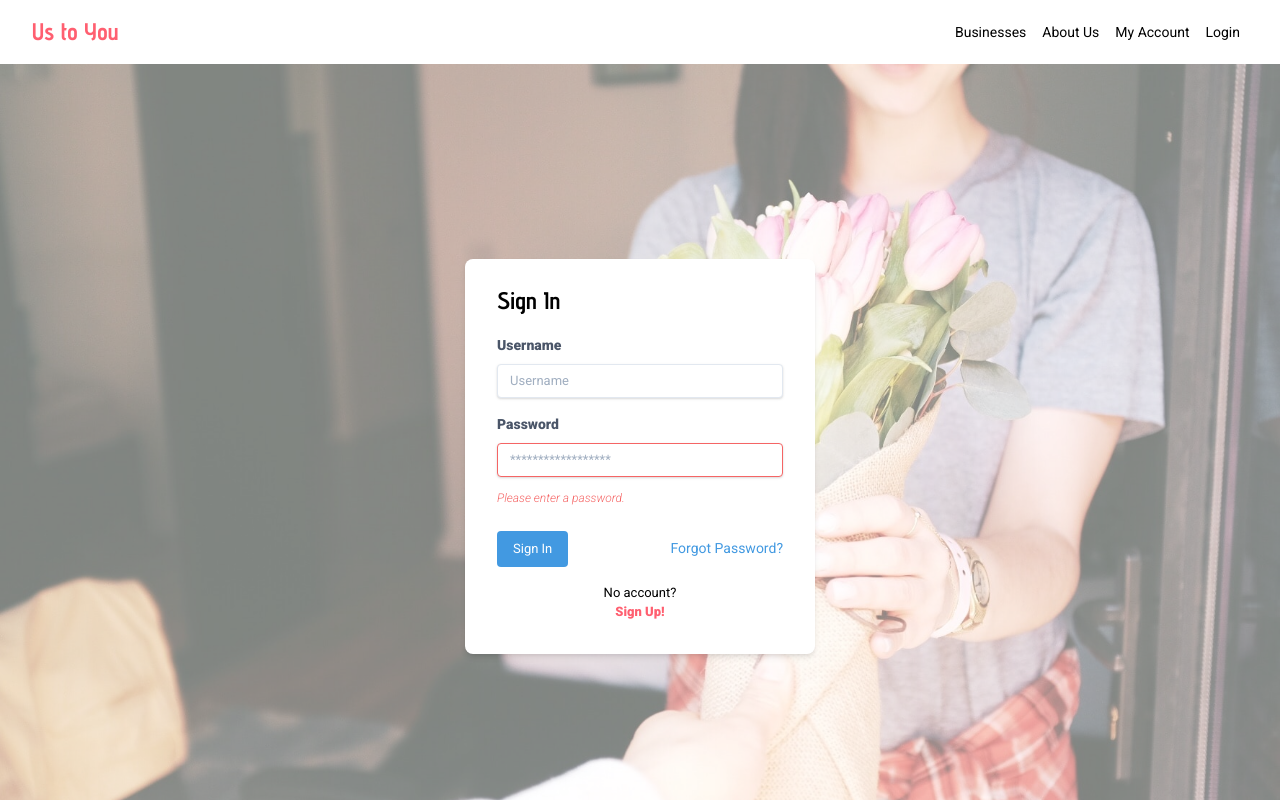
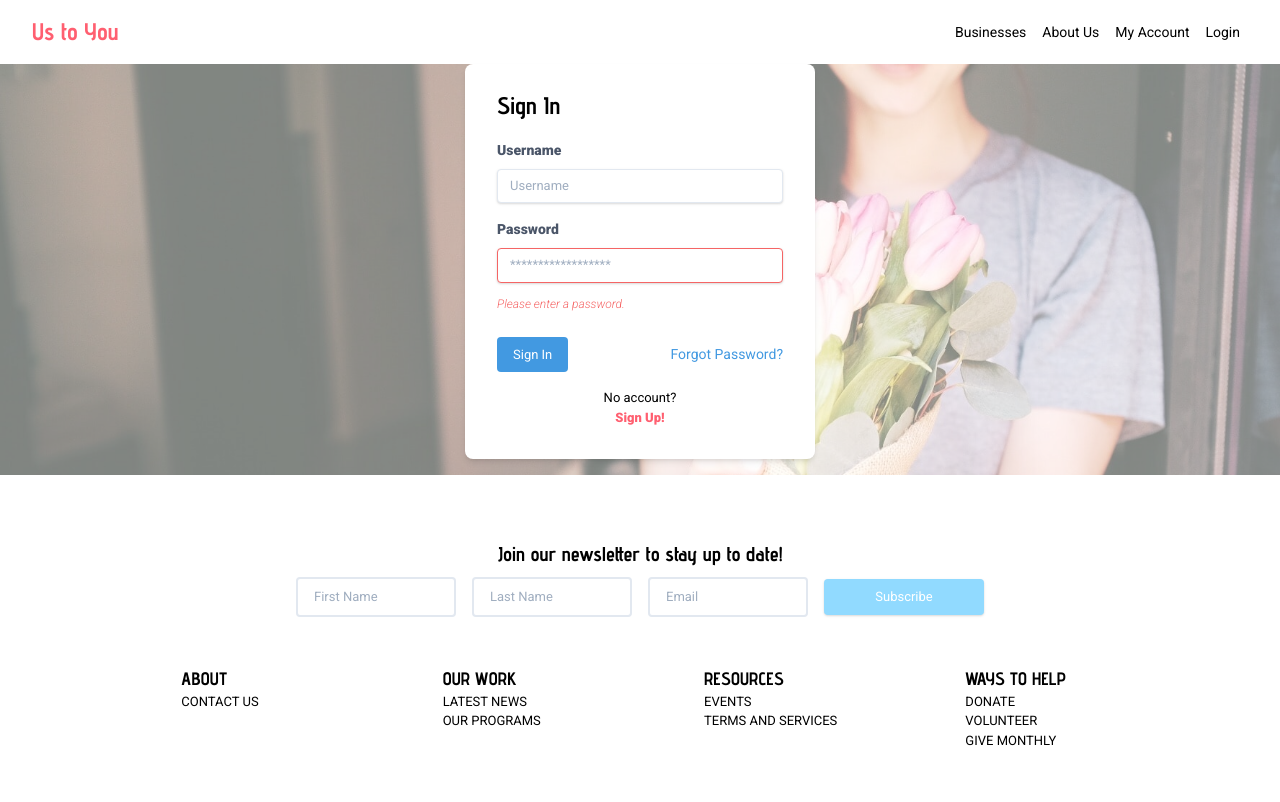
Before and after one commit to catcarbonell/hackathon_frontend, a React (Create React App) app: page /login in a window 1280 px wide. Shown: the top 802 px of the page. Built offline with nearby package versions, Linux system fonts and the light colour scheme.

Commit message:
adjusted margin for newsletter section

```diff
--- a/src/App.js
+++ b/src/App.js
@@ -12,7 +12,7 @@ function App() {
           <div className="flex flex-col min-h-screen justify-between">
             <Navbar />
 
-            <main className="h-screen flex flex-grow">
+            <main className="flex flex-grow">
               <Switch>
                 <Route exact path="/" component={Landing} />
                 <Route path="/login" component={Login} />
--- a/src/Components/Footer.js
+++ b/src/Components/Footer.js
@@ -5,7 +5,7 @@ const Footer = () =>{
         <footer id="footer"
                 className="text-center bg-white py-6
                            flex flex-col justify-center items-center content-center">
-            <div id="newsletter" className="w-5/6 text-center mb-10">
+            <div id="newsletter" className="w-5/6 text-center my-10">
                 <h2 className="text-xl font-bold">Join our newsletter to stay up to date!</h2>
                 <form>
                     <input className="w-40 px-4 py-2 m-2 rounded border-2 border-solid border-gray-300" type="text" placeholder="First Name" value="" />
```
